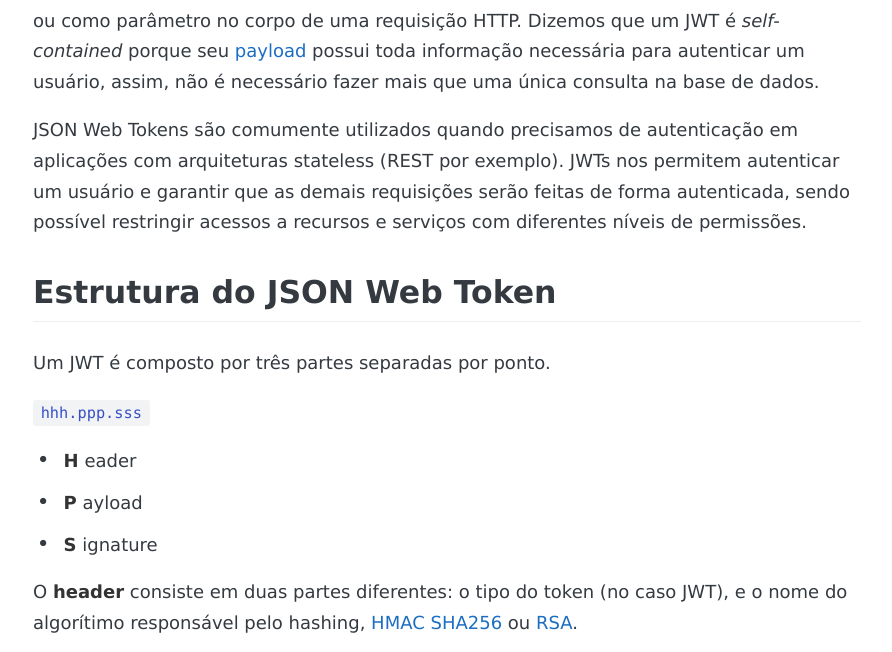
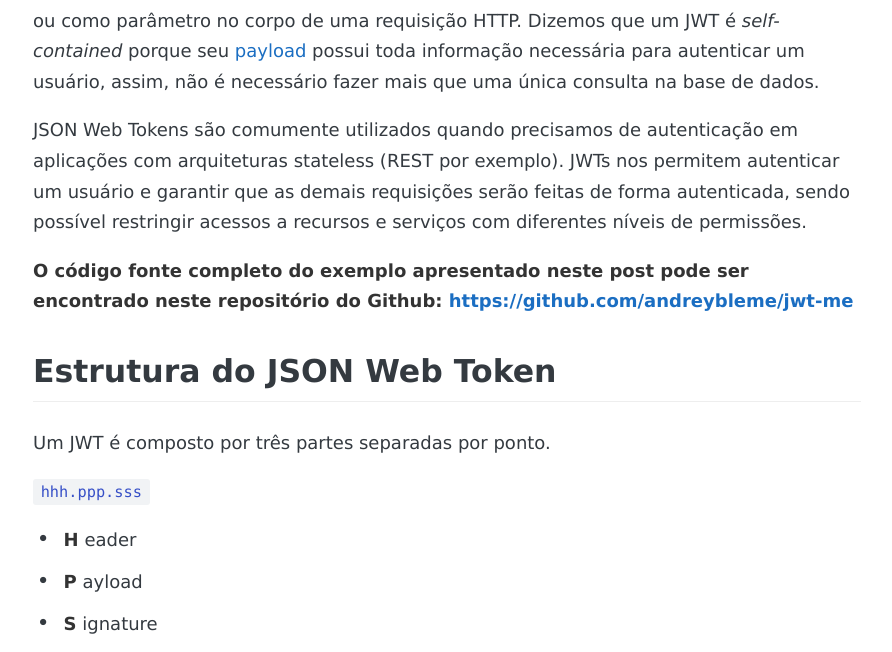
Before and after one commit to andreybleme/andreybleme.github.io, a Jekyll site: the page built from _posts/2017-04-01-autenticacao-com-jwt-no-spring-boot.markdown, in a window 1280 px wide and 900 px high, scrolled down 457 px, cut to the strip 0-652 px from the top of the window. Shown: the whole strip, without its empty margins (193-1085 px from the left). Built offline with Jekyll 4.4.1, drawn with Linux system fonts in a browser that asks for light colours; nearby versions of some CDN libraries; some web fonts are replaced; comment, search, counter and statistics services are not loaded.

Commit message:
adding github repository link

```diff
--- a/_posts/2017-04-01-autenticacao-com-jwt-no-spring-boot.markdown
+++ b/_posts/2017-04-01-autenticacao-com-jwt-no-spring-boot.markdown
@@ -8,11 +8,13 @@ comments: true
 share: true
 ---
 
-[JSON Web Token]() (JWT), é um padrão que define uma forma segura de transmitir mensagens utilizando um token **compacto** e **self-contained** no formato de um objeto JSON.
+[JSON Web Token](https://jwt.io/) (JWT), é um padrão que define uma forma segura de transmitir mensagens utilizando um token **compacto** e **self-contained** no formato de um objeto JSON.
 
 É compacto porque além de leve, pode ser enviado através de um HTTP header, via URL, ou como parâmetro no corpo de uma requisição HTTP. Dizemos que um JWT é *self-contained* porque seu [payload](http://stackoverflow.com/questions/23118249/whats-the-difference-between-request-payload-vs-form-data-as-seen-in-chrome) possui toda informação necessária para autenticar um usuário, assim, não é necessário fazer mais que uma única consulta na base de dados.
 
 JSON Web Tokens são comumente utilizados quando precisamos de autenticação em aplicações com arquiteturas stateless (REST por exemplo). JWTs nos permitem autenticar um usuário e garantir que as demais requisições serão feitas de forma autenticada, sendo possível restringir acessos a recursos e serviços com diferentes níveis de permissões.
+
+**O código fonte completo do exemplo apresentado neste post pode ser encontrado neste repositório do Github: [https://github.com/andreybleme/jwt-me](https://github.com/andreybleme/jwt-me)**
 
 
 Estrutura do JSON Web Token
```
